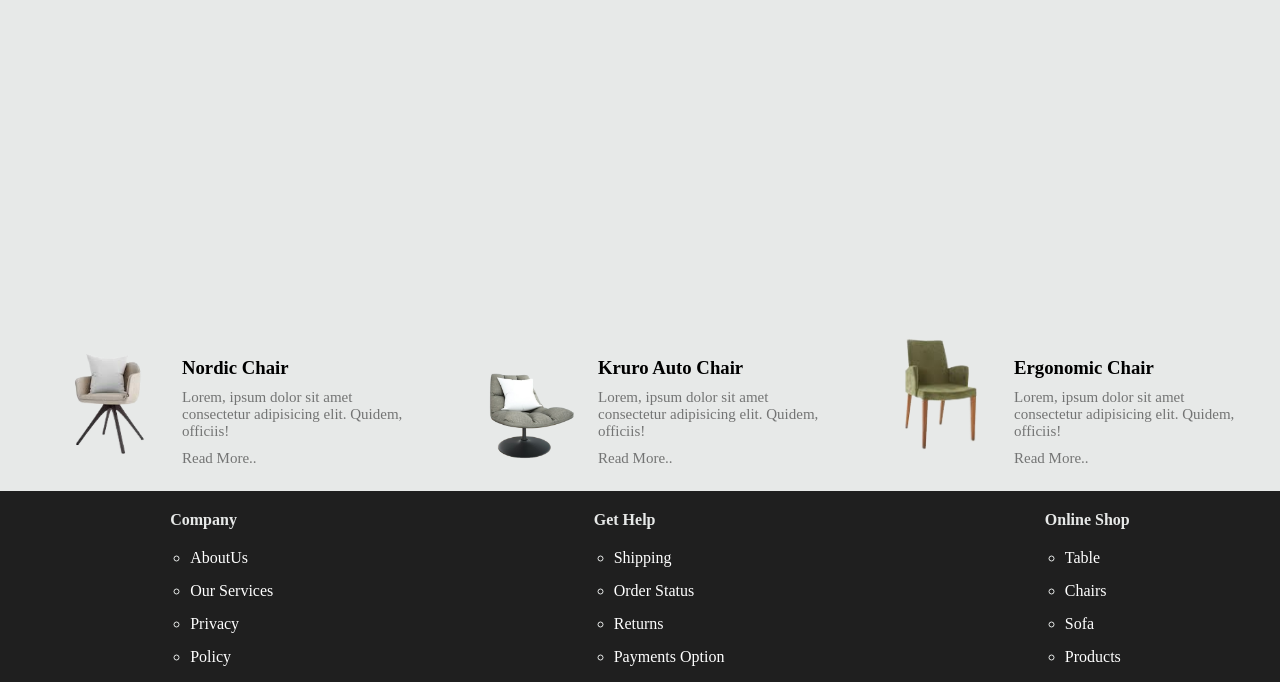
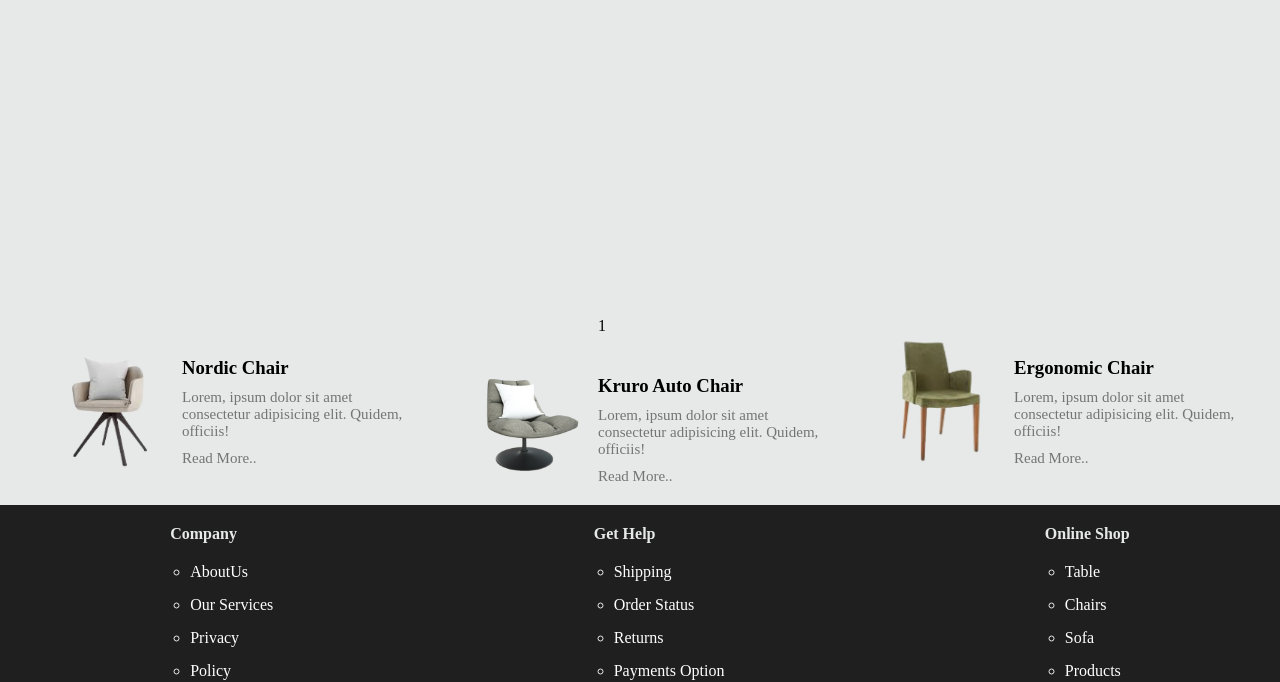
Before and after one commit to kajallodhi27/landing-page, a plain HTML site: page index.html in a window 1280 px wide. Shown: the part 2044-2726 px from the top of the page. Drawn offline with nearby package versions, Linux system fonts and the light colour scheme.

Commit message:
first commit

```diff
--- a/index.html
+++ b/index.html
@@ -209,7 +209,7 @@
             <div class="car2">
                 <div class="im2"><img src="/assets/comfortable-modern-chair_176382-910-removebg-preview.png" alt="">
                 </div>
-                <div>
+                <div>1
                     <h3>Kruro Auto Chair</h3>
                     <p>Lorem, ipsum dolor sit amet consectetur adipisicing elit. Quidem, officiis!</p>
                     <p>Read More..</p>
```
